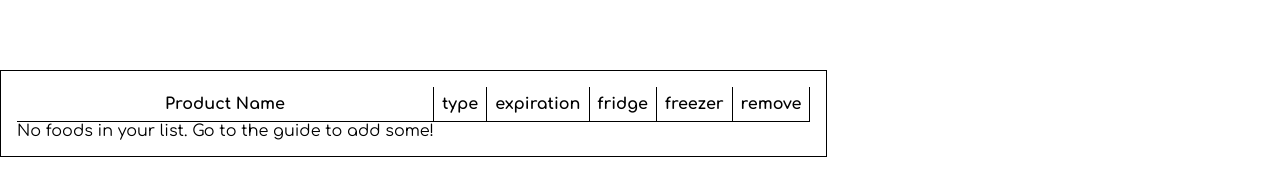
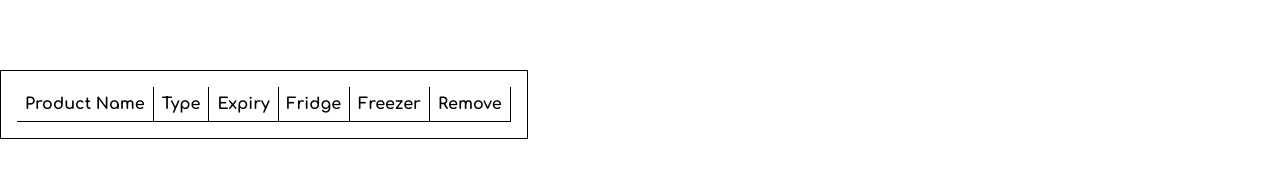
Before and after one commit to UW-INFO442-AU21/group1-jeremys-goats, a React (Create React App) app: page / in a window 1280 px wide. Shown: the part 547-742 px from the top of the page. Built offline with nearby package versions, Linux system fonts and the light colour scheme.

Commit message:
added state function in app

```diff
--- a/src/App.js
+++ b/src/App.js
@@ -13,13 +13,16 @@ import Header from './Components/Header/Header';
 import { useState } from 'react';
 
 function App() {
-  const [list, setList] = useState([]);
+  const [list, passList] = useState([]);
   const yo = ['hi', 'hello'];
 
-  // const handleInputChange = event => {
-  //   const { addedList } = event.target;
-  //   setList(addedList);
-  // }
+  const setList = (event) => {
+    // const { addedList } = event.target;
+    // passList(addedList);
+    console.log(event, 'event');
+    console.log(event.length, 'event length')
+    passList(event);
+  }
   return (
     <Router>
       <Header/>
--- a/src/Components/Guide/Guide.jsx
+++ b/src/Components/Guide/Guide.jsx
@@ -42,8 +42,6 @@ export function GuideForm(props) {
                 fridgeCase = fridgeCase.slice(0, -1);
             }
 
-            console.log(date);
-
             dayjs.extend(customParseFormat);
             dayjs.extend(localizedFormat);
             const startDate = dayjs(date, "YYYY-MM-DD");
@@ -61,7 +59,6 @@ export function GuideForm(props) {
 
     const wrangleName = item => {
         const formattedName = JSON.parse(item);
-        console.log(formattedName);
         setName(formattedName);
         setAdded(false);
     }
@@ -74,10 +71,7 @@ export function GuideForm(props) {
         addList['expDateFridge'] = expDateFridge;
         addList['expDateFreeze'] = expDateFreeze;
         addList['removed'] = false;
-        // newList.push(addList);
-        // setList();
         if (props.listData != undefined) {
-            // newList.push(props.listData);
             props.listData.map((item) => {
                 if (!newList.includes(item)) {
                     newList.push(item);
@@ -86,6 +80,7 @@ export function GuideForm(props) {
         }
         newList.push(addList);
         console.log(newList);
+        console.log(newList.length, 'newList length')
         props.setList(newList);
     }
 
@@ -127,7 +122,10 @@ export function GuideForm(props) {
                 name="product"
                 type="name"
                 value={name["Freezer"]}
-                onChange={(e) => wrangleName(e.target.value)}
+                onChange={(e) => {
+                    wrangleName(e.target.value)
+                    setAdded(false);
+                }}
             >
 
                 <option
--- a/src/Components/Home/home.jsx
+++ b/src/Components/Home/home.jsx
@@ -2,21 +2,31 @@ import { useState, useEffect } from 'react';
 import styled from "styled-components";
 
 export function FoodList(props) {
-    //let data = props.listData;
-    // const [data, setData] = useState(props.listData);
-    const [rows, setRows] = useState([]);
-    const [empty, setEmpty] = useState(false);
+    const [rows, setRows] = useState(0);
 
+    const rowCount = (length) => {
+        setRows(length);
+
+    }
+
+    const content = () => {
+        return (
+            <TableHead listData={props.listData}/>
+        );
+    }
     return (
-        <table className="table">
-            <TableHead/>
-            <TableRows listData={props.listData} setList={props.setList}/>
+        <>
+        {<table className="table">
+            <TableHead listData={props.listData}/>
+            <TableRows listData={props.listData} setList={props.setList} rowCount={rowCount}/>
         </table>
+        }
+        </>
     );
 }
 
 function TableHead() {
-    const header = ['Product Name', 'type', 'expiration', 'fridge', 'freezer', 'remove'];
+    const header = ['Product Name', 'Type', 'Expiry', 'Fridge', 'Freezer', 'Remove'];
     return (
         <thead className="thead">
             <tr className="trow">
@@ -29,7 +39,6 @@ function TableHead() {
 function TableRows(props) {
     let data = props.listData;
     const [rows, setRows] = useState([]);
-    const [newList, setNewList] = useState([]);
 
     useEffect(() => {
         let rowHolder = [];
@@ -41,15 +50,12 @@ function TableRows(props) {
                     rowHolder.push(
                         <TableRow listData={item} updateList={updateList}/>
                     );
-
                 }
             });
             props.setList(listHolder);
-        setRows(rowHolder);
+            setRows(rowHolder);
         }
-
-
-
+        console.log(rowHolder.length, 'length');
         console.log(listHolder, 'new list');
     }, []);
 
@@ -58,23 +64,15 @@ function TableRows(props) {
             console.log(item, 'remove item');
             item.removed = true;
         }
-        if (data.length === 0) {
-            setRows([]);
-        }
-        console.log(rows.length, 'row count');
+        console.log(rows.length, 'length remove');
     }
 
     return (
         <>
-        {(rows.length === 0) || data === undefined ? <tbody>{`No foods in your list. Go to the guide to add some!`}</tbody>
-            : <tbody>{rows}</tbody>
-        }
+        <tbody>
+            {rows}
+        </tbody>
         </>
-        // <tbody>
-        //     {rows.length === 0 ?
-        //                         <h3>{`No foods in your list. Go to the guide to add some!`}</h3>
-        //                         : rows}
-        // </tbody>
     );
 }
 
```
